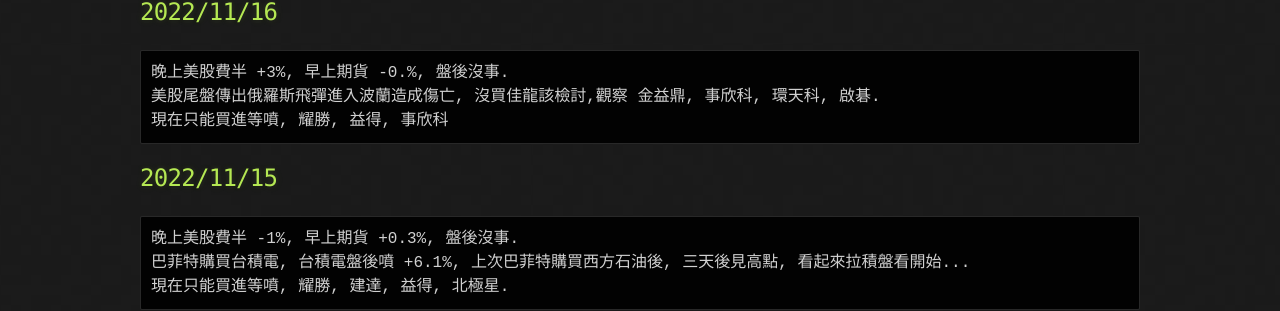
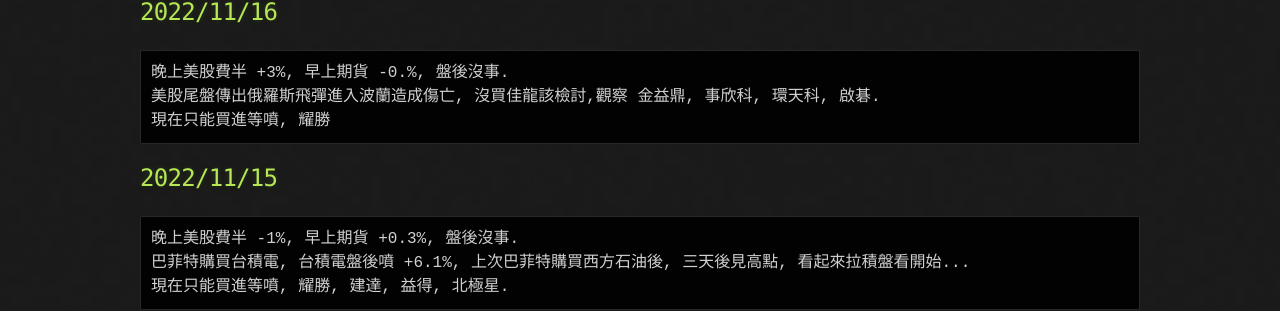
Before and after one commit to lepg5487/Stock_God, a Jekyll site: the page built from index.md, in a window 1280 px wide and 900 px high. Shown: the part 488-799 px from the top of the window. Built offline with Jekyll 4.4.1, drawn with Linux system fonts in a browser that asks for light colours; our own code applies the rules of GitHub Pages for plain Markdown files.

Commit message:
Update index.md

````diff
--- a/index.md
+++ b/index.md
@@ -16,7 +16,7 @@
 ```
 晚上美股費半 +3%, 早上期貨 -0.%, 盤後沒事.
 美股尾盤傳出俄羅斯飛彈進入波蘭造成傷亡, 沒買佳龍該檢討,觀察 金益鼎, 事欣科, 環天科, 啟碁.
-現在只能買進等噴, 耀勝, 益得, 事欣科
+現在只能買進等噴, 耀勝
 ```
 
 ## 2022/11/15
````
